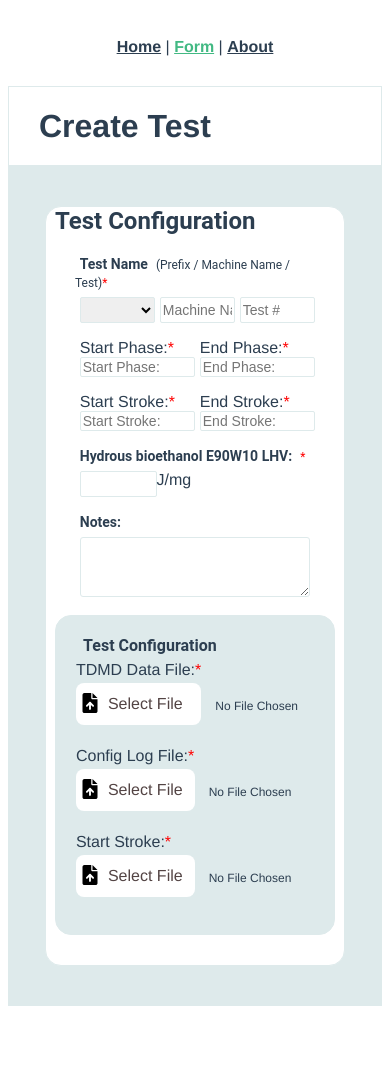
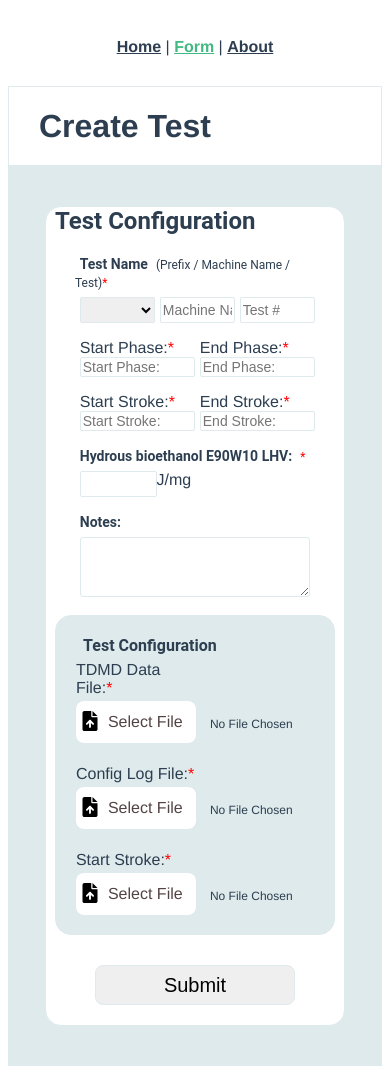
Before and after one commit to HectorVurchio/vuejsdemo, a Vue app: page /form in a window 390 px wide. Before the commit the page ends 1014 px from the top, so only its background shows below. Built offline with nearby package versions, Linux system fonts and the light colour scheme.

Commit message:
button creation

```diff
--- a/package.json
+++ b/package.json
@@ -8,6 +8,7 @@
     "lint": "vue-cli-service lint"
   },
   "dependencies": {
+    "axios": "^0.26.1",
     "core-js": "^3.8.3",
     "vue": "^3.2.13",
     "vue-router": "^4.0.3",
--- a/src/components/RowSixth.vue
+++ b/src/components/RowSixth.vue
@@ -4,7 +4,7 @@
       <label v-if="label">{{ label }}<span>*</span></label>
       <div class="btn-img-1" @click="handleClick()">
         <img class="butn-img-1" src="@/assets/selfil.svg" />
-        <a href="#">Select File</a>
+        <a href="#">Select&nbsp;File</a>
       </div>
     </div>
     <div class="file-selected"><p :id="`${fileid}-p`">No File Chosen</p></div>
@@ -35,6 +35,7 @@ export default {
       const elm = event.target;
       const aa = document.getElementById(`${elm.id}-p`);
       const files = elm.files;
+      this.$store.commit("ADD_FILES", files[0]);
       aa.textContent = files[0].name;
     },
     /* readFile(event) {
--- /dev/null
+++ b/src/components/SubmitButton.vue
@@ -0,0 +1,36 @@
+<template>
+  <div class="form-row-4">
+    <div class="hor-col-1">
+      <button @click="submitFiles()">Submit</button>
+    </div>
+  </div>
+</template>
+<script>
+import DemoService from "@/services/DemoService.js";
+
+export default {
+  name: "SubmitButton",
+  data() {
+    return {
+      files: "",
+    };
+  },
+  methods: {
+    submitFiles() {
+      //console.log(this.$store.state.files);
+      const formData = new FormData();
+      this.$store.state.files.forEach((elm, ind) => {
+        //console.log(ind, elm);
+        formData.append(`files[${ind}]`, elm);
+      });
+      DemoService.postSendung(formData)
+        .then(() => {
+          console.log("SUCCESS!!");
+        })
+        .catch(() => {
+          console.log("FAILURE!!");
+        });
+    },
+  },
+};
+</script>
--- /dev/null
+++ b/src/services/DemoService.js
@@ -0,0 +1,13 @@
+import axios from "axios";
+
+const apiClient = axios.create({
+  baseURL: "http://localhost",
+  withCredentials: false,
+  headers: { "Content-Type": "multipart/form-data" },
+});
+
+export default {
+  postSendung(data) {
+    return apiClient.post("/excel-files", data);
+  },
+};
--- a/src/store/index.js
+++ b/src/store/index.js
@@ -1,9 +1,15 @@
 import { createStore } from "vuex";
 
 export default createStore({
-  state: {},
+  state: {
+    files: [],
+  },
   getters: {},
-  mutations: {},
+  mutations: {
+    ADD_FILES(state, fileADD) {
+      state.files.push(fileADD);
+    },
+  },
   actions: {},
   modules: {},
 });
--- a/src/views/FormView.vue
+++ b/src/views/FormView.vue
@@ -1,7 +1,8 @@
 <template>
   <HeadBar msg="Create Test" />
   <div class="outer">
-    <form action="">
+    <form enctype="multipart/form-data" @submit.prevent="onSubmit">
+      <!--<form @submit.prevent="onSubmit">-->
       <label class="form-label-1">Test Configuration</label>
       <div class="container">
         <div class="test-conf" id="test-conf-form">
@@ -17,6 +18,7 @@
           <RowSixth label="Start Stroke:" fileid="file3" />
         </div>
       </div>
+      <SubmitButton />
     </form>
   </div>
 </template>
@@ -28,6 +30,7 @@ import RowThird from "@/components/RowThird.vue";
 import RowFourth from "@/components/RowFourth.vue";
 import RowSixth from "@/components/RowSixth.vue";
 import HeadBar from "@/components/HeadBar.vue";
+import SubmitButton from "@/components/SubmitButton.vue";
 
 export default {
   name: "FormView",
@@ -38,6 +41,7 @@ export default {
     RowFourth,
     RowSixth,
     HeadBar,
+    SubmitButton,
   },
 };
 </script>
@@ -50,7 +54,7 @@ export default {
 }
 form {
   width: 845px;
-  height: 440px;
+  height: 470px;
   margin: auto;
   background-color: white;
   border: 1px solid #deeaeb;
@@ -185,7 +189,9 @@ label span:last-child {
   display: flex;
   margin-bottom: 16px;
 }
-
+.ver-col-3 {
+  width: 120px;
+}
 .ver-col-3 .btn-img-1 {
   position: relative;
   margin-top: 4px;
@@ -222,6 +228,18 @@ label span:last-child {
 
 .form-row-3 .file-selected p {
   font-size: 12px;
+}
+.form-row-4 {
+  text-align: center;
+}
+.form-row-4 .hor-col-1 button {
+  height: 40px;
+  width: 200px;
+  font-size: 20px;
+  border: 1px solid #deeaeb;
+  border-radius: 8px;
+  box-sizing: border-box 0px;
+  cursor: pointer;
 }
 @media only screen and (min-width: 640px) and (max-width: 870px) {
   form {
@@ -300,11 +318,14 @@ label span:last-child {
     width: 94%;
     margin: auto;
   }
+  .form-row-4 {
+    margin-top: 30px;
+  }
 }
 @media only screen and (min-width: 340px) and (max-width: 429px) {
   form {
     width: 300px;
-    height: 760px;
+    height: 820px;
   }
   .container {
     flex-direction: column;
@@ -317,6 +338,9 @@ label span:last-child {
     width: 94%;
     margin: auto;
   }
+  .form-row-4 {
+    margin-top: 30px;
+  }
 }
 @media only screen and (max-width: 339px) {
   .headbar,
```
Also changed, not shown: 1 other file (tests, documents, lock files or other folders).
